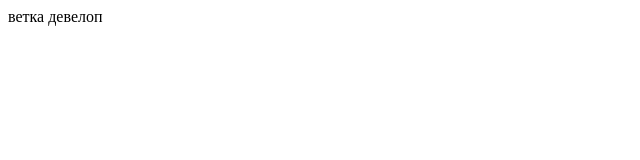
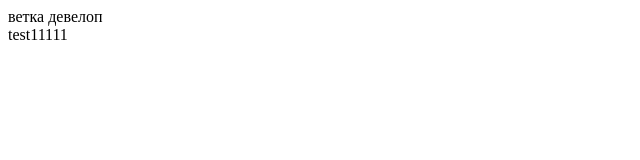
Before and after one commit to vitpolt74/project, a plain HTML site: page index.html in a window 1280 px wide. Shown: the full height of the page, 0-640 px from the left. Drawn offline with Linux system fonts and the light colour scheme.

Commit message:
test1111

```diff
--- a/index.html
+++ b/index.html
@@ -13,5 +13,7 @@
         ветка девелоп
     </div>
 </header>
+
+<div class="test1">test11111</div>
 </body>
 </html>
```
